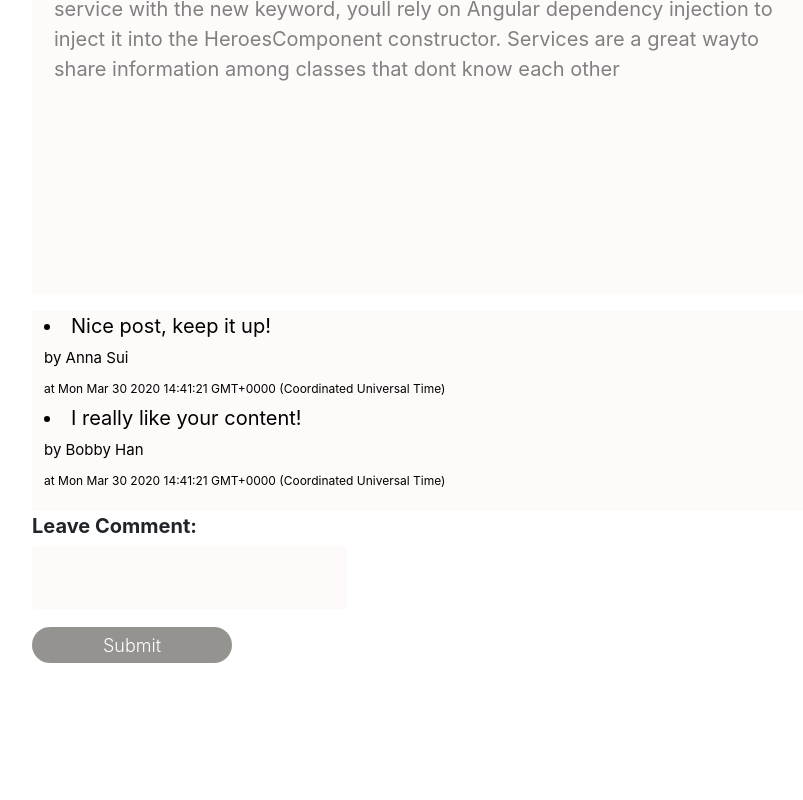
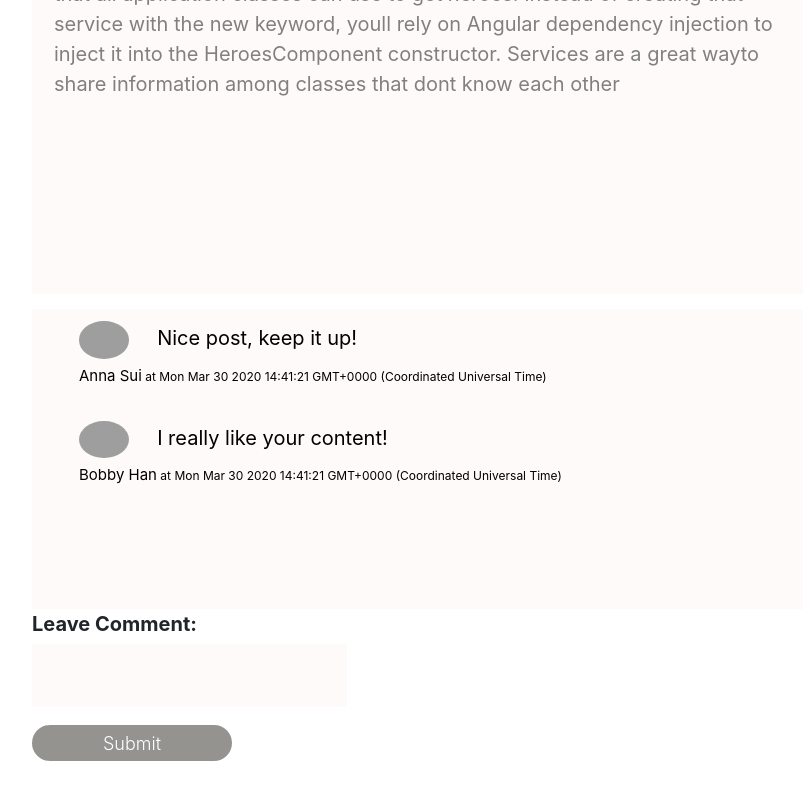
Before and after one commit to jjuhsiung/Oshare, an Angular app in the folder oshare-front-app/: page /post in a window 1280 px wide. Shown: the part 694-1494 px from the top of the page, without its empty margins (208-1011 px from the left). Before the commit the page ends 1370 px from the top, so only its background shows below. Built offline with nearby package versions, Linux system fonts and the light colour scheme; grey boxes are pictures that could not be loaded.

Commit message:
edit postDetail's comment in models and UI

```diff
--- a/oshare-front-app/src/app/_models/comment.model.ts
+++ b/oshare-front-app/src/app/_models/comment.model.ts
@@ -1,15 +1,12 @@
-import { first } from 'rxjs/operators';
+import { User } from './user.model';
+
 
 export class Comment {
-    username: string;
-    firstName: string;
-    lastName: string;
+    user: User;
     commentText: string;
     commentTime: Date;
-    constructor(username: string, firstName: string, lastName: string, commentText: string) {
-        this.username = username;
-        this.firstName = firstName;
-        this.lastName = lastName;
+    constructor(user: User, commentText: string) {
+        this.user = user;
         this.commentText = commentText;
         this.commentTime = new Date();
     }
--- a/oshare-front-app/src/app/_services/postdetail.service.ts
+++ b/oshare-front-app/src/app/_services/postdetail.service.ts
@@ -2,16 +2,18 @@ import { Injectable } from '@angular/core';
 import { Postdetail } from '../_models/postdetail.model';
 import { Comment } from '../_models/comment.model';
 import { User } from '../_models/user.model';
+import { stringify } from 'querystring';
 
 @Injectable({
   providedIn: 'root'
 })
 export class PostdetailService {
-
+  imgTemp1 = 'https://upload.wikimedia.org/wikipedia/commons/5/59/That_Poppy_profile_picture.jpg'
+  imgTemp = 'https://i.pinimg.com/280x280_RS/78/28/3c/78283c0ec328cd2a2ae06366a610dbbc.jpg'
 
   private post: Postdetail =
     new Postdetail(
-      new User('anns', 'Anna', 'Sue', 'https://i.pinimg.com/280x280_RS/78/28/3c/78283c0ec328cd2a2ae06366a610dbbc.jpg'),
+      new User('anns', 'Anna', 'Sue', this.imgTemp),
       'https://www.sephora.com/contentimages/homepage/032420/Homepage/DesktopMweb/2020-03-25-hp-slideshow-just-arrived-cyoa-us-m-slice.jpg',
       new Date(),
       'Components shouldnt fetch or save data directly and they certainly shouldnt knowingly present fake data. ' +
@@ -19,8 +21,8 @@ export class PostdetailService {
       ' Instead of creating that service with the new keyword, youll rely on Angular dependency injection to inject it into the HeroesComponent constructor. Services are a great way' +
       'to share information among classes that dont know each other',
       'Know your brushes',
-      [new Comment('anns', 'Anna', 'Sui', 'Nice post, keep it up!'),
-      new Comment('anns', 'Bobby', 'Han', 'I really like your content!'),
+      [new Comment(new User('anns', 'Anna', 'Sui', this.imgTemp1), 'Nice post, keep it up!'),
+      new Comment(new User('anns', 'Bobby', 'Han', this.imgTemp1), 'I really like your content!'),
       ]);
   constructor() { }
 
--- a/oshare-front-app/src/app/post/post-detail/post-detail.component.css
+++ b/oshare-front-app/src/app/post/post-detail/post-detail.component.css
@@ -15,7 +15,12 @@
 
 #id_profile_picture {
     border-radius: 50%;
-    width: 100px;
+    width: 120px;
+}
+
+#id_comment_img {
+    border-radius: 50%;
+    width: 50px;
 }
 
 #id_post_name {
@@ -69,11 +74,12 @@
     margin-left: auto;
     margin-right: auto;
     width: 40em;
-    height: 10em;
+    height: 15em;
     border: none;
     font-size: 20px;
     color: black;
-    padding-left: 10px;
+    padding-left: 5px;
+    padding-top: 10px;
 }
 
 #id_input_textbox {
--- a/oshare-front-app/src/app/post/post-detail/post-detail.component.html
+++ b/oshare-front-app/src/app/post/post-detail/post-detail.component.html
@@ -22,11 +22,16 @@
     </div><br>
 
     <div id="id_related_comments">
-        <li *ngFor="let cmt of postComments" style="margin: 2px;">
-            {{cmt.commentText}}
-            <br><span style="font-size: 15px;">by {{cmt.firstName}} {{cmt.lastName}}</span>
-            <br><span style="font-size: 12px;"> at {{cmt.commentTime}}</span>
-        </li>
+        <ul *ngFor="let cmt of postComments" style="margin: 2px;">
+            <a href="/profile">
+                <img id="id_comment_img" src="{{cmt.user.profileImg}}">
+            </a>&nbsp;&nbsp;&nbsp;&nbsp;
+            <span>
+                {{cmt.commentText}}
+            </span>
+            <br><span style="font-size: 15px;">{{cmt.user.firstName}} {{cmt.user.lastName}}</span>
+            <span style="font-size: 12px;"> at {{cmt.commentTime}}</span><br><br>
+        </ul>
     </div>
 
     <div id="id_comment_container">
@@ -35,7 +40,7 @@
                 <label style="font-size: 20px;" for="newComment">Leave Comment: &nbsp;&nbsp;&nbsp;&nbsp;</label>
                 <input id="id_input_textbox" type="text" formControlName="newComment"><br>
                 <button id="id_submit_btn">Submit</button>
-            </div><br><br><br>
+            </div><br><br><br><br><br>
         </form>
     </div>
 </div>
--- a/oshare-front-app/src/app/post/post-detail/post-detail.component.ts
+++ b/oshare-front-app/src/app/post/post-detail/post-detail.component.ts
@@ -26,7 +26,7 @@ export class PostDetailComponent implements OnInit {
   }
 
   ngOnInit(): void {
-    console.log("-----");
+    console.log("--oninit--");
     this.postComments = this.postDetailService.getComments();
     this.postDetail = this.postDetailService.getPost();
     console.log(this.postComments)
```
